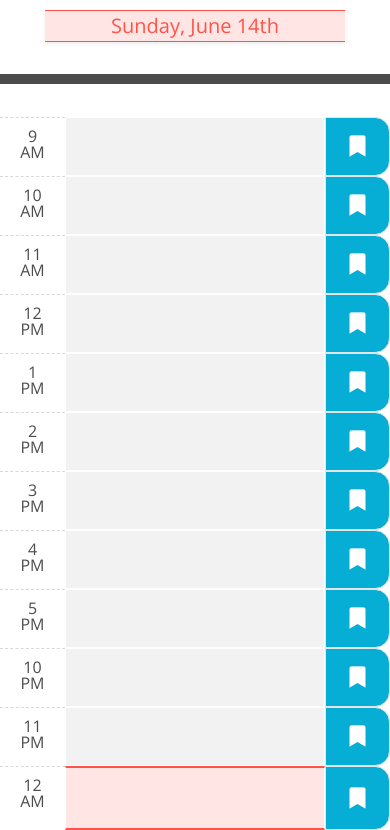
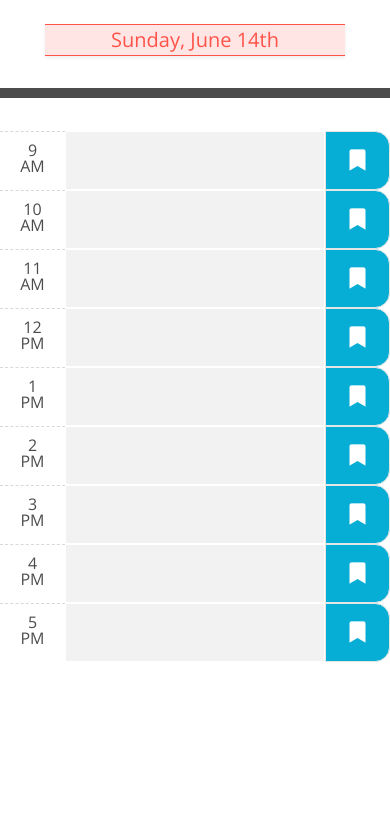
Before and after one commit to jungjungie/Day-Planner, a plain HTML site: page index.html in a window 390 px wide. Shown: the part 120-950 px from the top of the page. After the commit the page ends 844 px from the top, so only its background shows below. Drawn offline with nearby package versions, Linux system fonts and the light colour scheme; a web font is replaced by a local one.

Commit message:
Updated readme

```diff
--- a/index.html
+++ b/index.html
@@ -98,30 +98,6 @@
 				<i class="fas fa-lg fa-bookmark "></i>
 			</button>
 
-			<section class="col-2 text-center hour">
-				<p class="time">10 PM</p>
-			</section>
-			<textarea class="col-8 col-md-9 eventblock"></textarea>
-			<button class="col-2 col-md-1 saveBtn">
-				<i class="fas fa-lg fa-bookmark "></i>
-			</button>
-
-			<section class="col-2 text-center hour">
-				<p class="time">11 PM</p>
-			</section>
-			<textarea class="col-8 col-md-9 eventblock"></textarea>
-			<button class="col-2 col-md-1 saveBtn">
-				<i class="fas fa-lg fa-bookmark "></i>
-			</button>
-
-			<section class="col-2 text-center hour">
-				<p class="time">12 AM</p>
-			</section>
-			<textarea class="col-8 col-md-9 eventblock"></textarea>
-			<button class="col-2 col-md-1 saveBtn">
-				<i class="fas fa-lg fa-bookmark "></i>
-			</button>
-
 		</section>
 	</div>
 
--- a/style.css
+++ b/style.css
@@ -10,7 +10,6 @@ body {
   color: #4c4c4c;
   border-radius: 0;
   border-bottom: 10px solid #4c4c4c;
-  position: relative;
 }
 
 h1 {
@@ -22,8 +21,8 @@ h1 {
   font-family: 'League Script', cursive;
   font-weight: 700;
   font-size: 40px;
-  position: absolute;
-  top: 140px;
+  position: relative;
+  top: -15px;
   width: 100%;
   color: #06AED5;
   z-index: -1;
@@ -37,7 +36,7 @@ h1 {
   line-height: 2em;
   width: 300px;
   margin: 0 auto;
-  margin-top: 50px;
+  margin-top: 0px;
 }
 
 .row {
@@ -88,9 +87,6 @@ i {
   #description {
     font-size: 30px;
   }
-  #currentDay {
-    margin-top: 80px;
-  }
 }
 
 
@@ -102,12 +98,10 @@ i {
 
   #description {
     font-size: 20px;
-    top: 77px;
   }
 
   #currentDay {
     line-height: 1.5em;
-    margin-top: 50px;
   }
 
   .row {
```
Also changed, not shown: script.js (+3 -9 lines), 1 other file.
